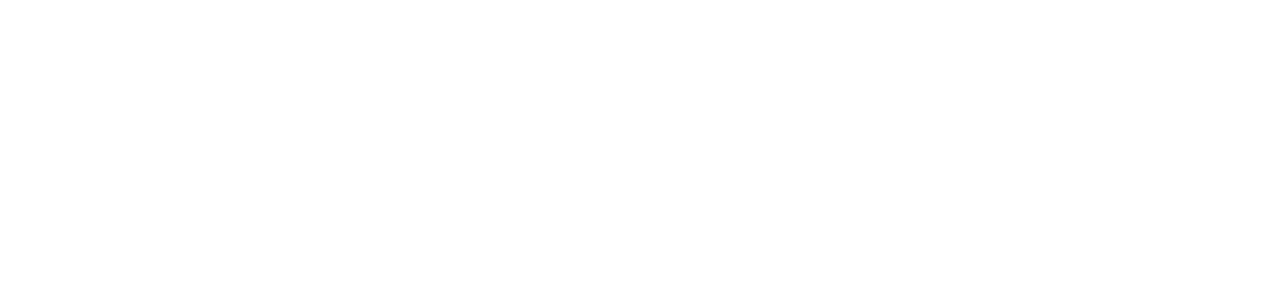
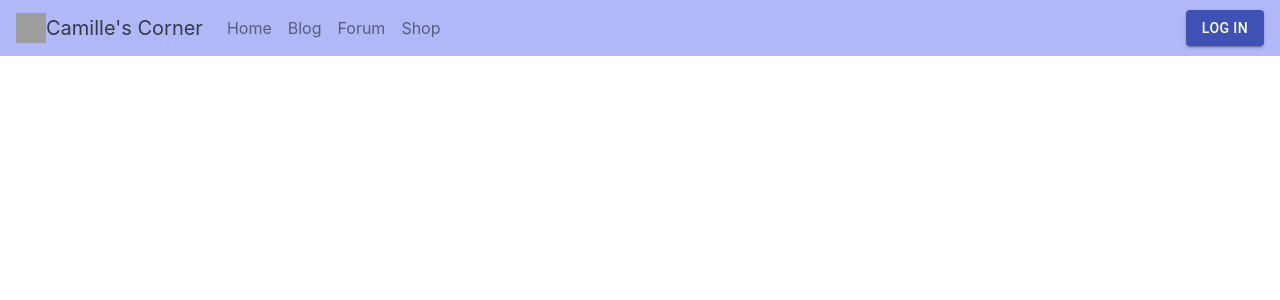
Before and after one commit to RoryGudka/BlogSite, a React (Create React App) app in the folder client/: page / in a window 1280 px wide. Shown: the top 300 px of the page. Built offline with nearby package versions, Linux system fonts and the light colour scheme; grey boxes are pictures that could not be loaded.

Commit message:
Added basic navbar and bootstrap packages

```diff
--- a/client/package.json
+++ b/client/package.json
@@ -8,7 +8,9 @@
     "@testing-library/react": "^11.2.7",
     "@testing-library/user-event": "^12.8.3",
     "axios": "^0.21.1",
+    "bootstrap": "^4.6.0",
     "react": "^17.0.2",
+    "react-bootstrap": "^1.6.1",
     "react-dom": "^17.0.2",
     "react-router-dom": "^5.2.0",
     "react-scripts": "4.0.3",
--- a/client/src/App.js
+++ b/client/src/App.js
@@ -1,24 +1,21 @@
-import {Fragment} from 'react';
 import "./styles/App.css";
 import Login from "./components/Login";
 import Landing from './components/Landing';
 import { BrowserRouter as Router, Switch, Route } from "react-router-dom";
 import UserContextProvider from "./contexts/UserContextProvider";
-import Paper from '@material-ui/core/Paper';
+import Navbar from './components/NavBar';
 
 function App() {
   return (
-    <Fragment>
-      <Paper></Paper>
       <Router>
       <UserContextProvider>
+        <Navbar />
         <Switch>
           <Route path="/" exact component={Landing}></Route>
           <Route path="/login" component={Login}></Route>
         </Switch>
       </UserContextProvider>
     </Router>
-    </Fragment>
   );
 }
 
--- a/client/src/components/Login.js
+++ b/client/src/components/Login.js
@@ -8,7 +8,7 @@ import Paper from "@material-ui/core/Paper";
 import { UserContext } from "../contexts/UserContextProvider";
 
 const Login = (props) => {
-  //const history = useHistory();
+  const history = useHistory();
   const { user, setUser } = useContext(UserContext);
   const [username, setUsername] = useState(user !== null ? user.uid : "");
   const [password, setPassword] = useState("");
@@ -40,7 +40,7 @@ const Login = (props) => {
             username,
             token: res.data.token,
           });
-          //history.push("/home");
+          history.push("/home");
         } else alert(res.data.message);
       })
       .catch((err) => {
--- a/client/src/components/NavBar.js
+++ b/client/src/components/NavBar.js
@@ -1,16 +1,16 @@
 import React, { useContext } from "react";
 import Navbar from "react-bootstrap/Navbar";
 import Nav from "react-bootstrap/Nav";
-import NavDrawer from "./NavDrawer";
-import { UserContext } from "../Contexts/UserContextProvider";
+//import NavDrawer from "./NavDrawer";
+import { UserContext } from "../contexts/UserContextProvider";
 import { Link } from "react-router-dom";
+import Button from '@material-ui/core/Button';
 
 export default function NavBar() {
   const { user, setUser } = useContext(UserContext);
 
   return (
-    <Navbar expand="lg" style={{ backgroundColor: "#ffdb4d" }}>
-      <NavDrawer />
+    <Navbar expand="lg" variant="light" style={{backgroundColor:"#b2b8f7"}}>
       <Navbar.Brand>
         <img
           alt=""
@@ -24,23 +24,35 @@ export default function NavBar() {
           style={{ textDecoration: "none" }}
           className="text-dark"
         >
-          Thomas Jefferson Elementary School Portal
+          Camille's Corner
         </Link>
       </Navbar.Brand>
       <Navbar.Toggle aria-controls="basic-navbar-nav" />
       <Navbar.Collapse id="basic-navbar-nav">
+        <Nav className="mr-auto">
+          <Nav.Link href="/">Home</Nav.Link>
+          <Nav.Link href="/blog">Blog</Nav.Link>
+          <Nav.Link href="/forum">Forum</Nav.Link>
+          <Nav.Link href="/shop">Shop</Nav.Link>
+        </Nav>
         <Nav className="mr-auto" />
+        {user !== null ? (
+          <div>
             <Navbar.Text>Signed in as: {user.username}</Navbar.Text>
             <Navbar.Text style={{ marginLeft: "2%" }}>
-          <Link
-            to="/"
-            onClick={() => {
+              <Link to="/" onClick={() => {
                   setUser(null);
-            }}
-          >
+              }}>
                 Logout
               </Link>
             </Navbar.Text>
+          </div>
+          ) : (
+            <Link to="/login">
+              <Button variant="contained" color="primary">Log in</Button>
+            </Link>
+          )
+        }
       </Navbar.Collapse>
     </Navbar>
   );
--- a/client/src/index.js
+++ b/client/src/index.js
@@ -3,6 +3,7 @@ import ReactDOM from 'react-dom';
 import './index.css';
 import App from './App';
 import reportWebVitals from './reportWebVitals';
+import 'bootstrap/dist/css/bootstrap.min.css';
 
 ReactDOM.render(
   <React.StrictMode>
--- a/client/src/styles/App.css
+++ b/client/src/styles/App.css
@@ -1,38 +1,7 @@
-.App {
-  text-align: center;
+* {
+  position:relative;
 }
 
-.App-logo {
-  height: 40vmin;
-  pointer-events: none;
+body {
+  margin:0;
 }
-
-@media (prefers-reduced-motion: no-preference) {
-  .App-logo {
-    animation: App-logo-spin infinite 20s linear;
-  }
-}
-
-.App-header {
-  background-color: #282c34;
-  min-height: 100vh;
-  display: flex;
-  flex-direction: column;
-  align-items: center;
-  justify-content: center;
-  font-size: calc(10px + 2vmin);
-  color: white;
-}
-
-.App-link {
-  color: #61dafb;
-}
-
-@keyframes App-logo-spin {
-  from {
-    transform: rotate(0deg);
-  }
-  to {
-    transform: rotate(360deg);
-  }
-}
```
Also changed, not shown: 1 other file (tests, documents, lock files or other folders). Lines whose indentation alone changed are shown as unchanged.
